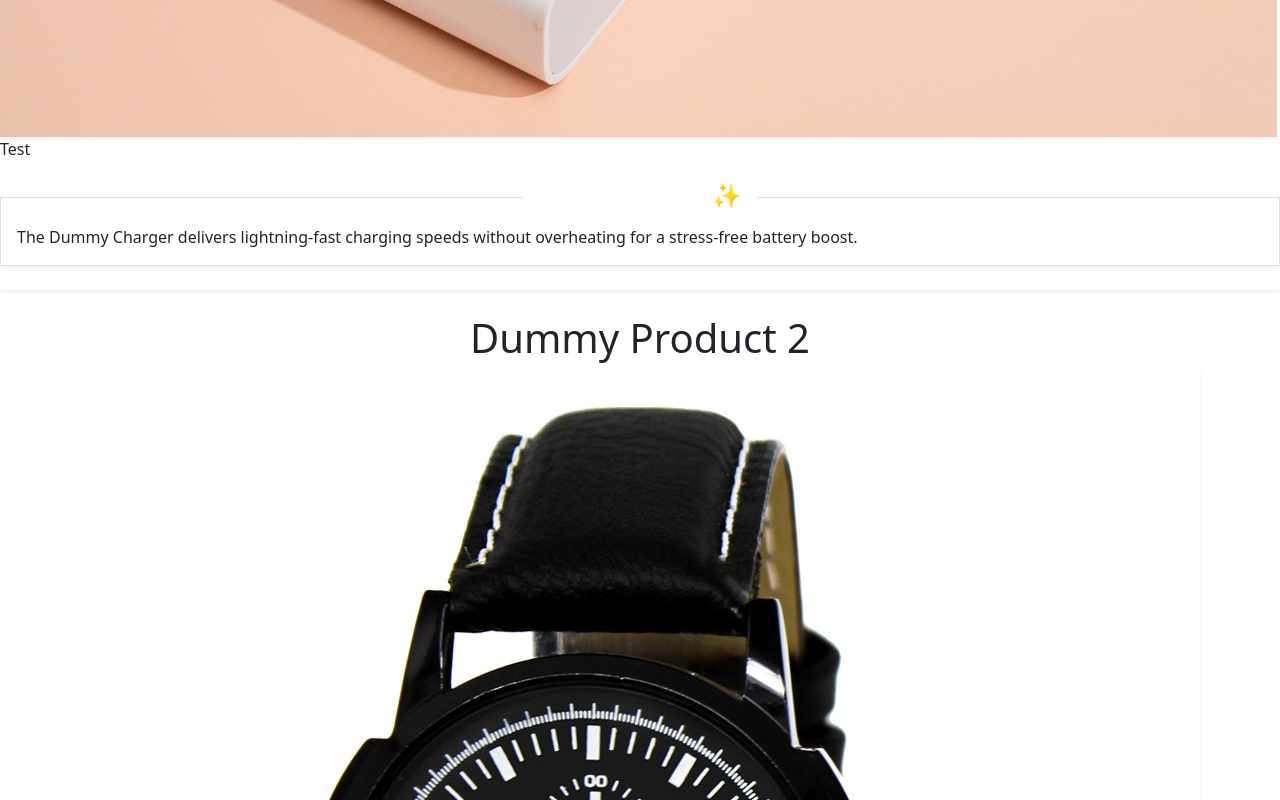
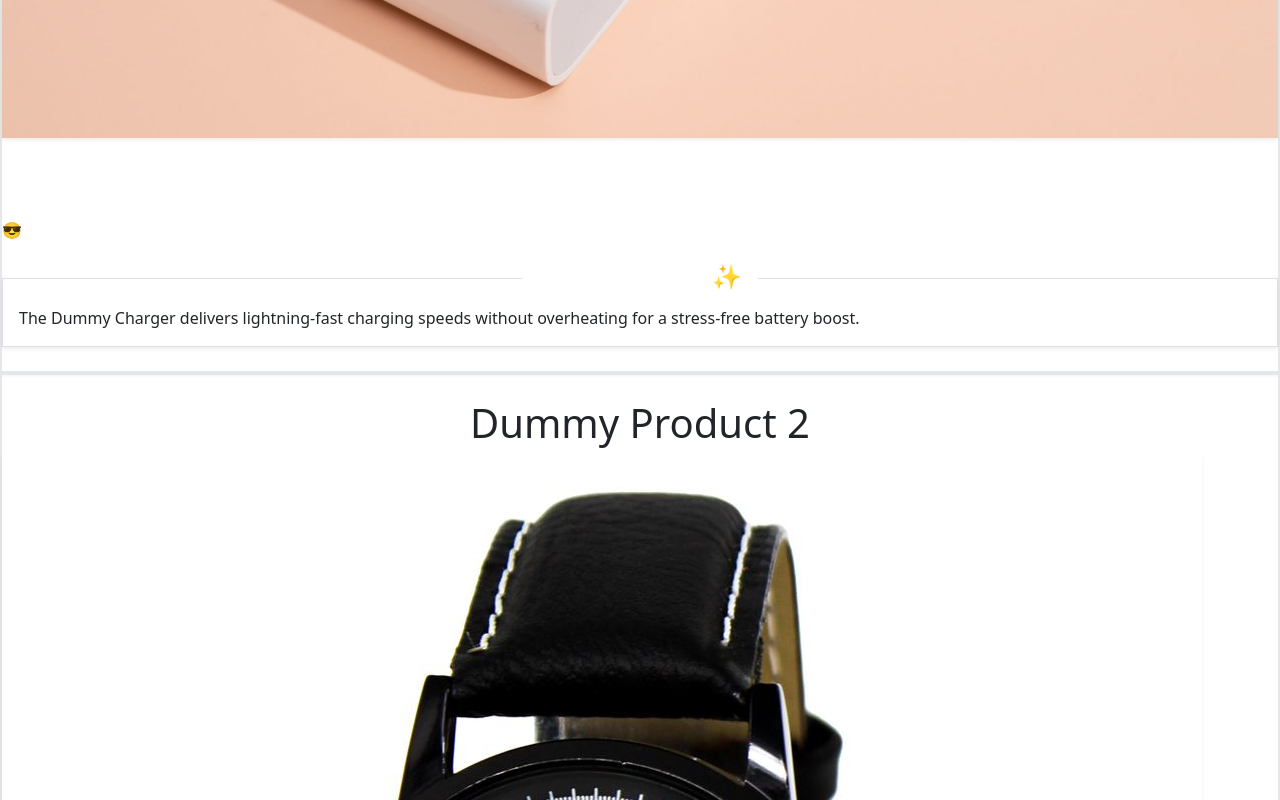
Before and after one commit to LucaRosic/VoPop, a React (Vite) app in the folder frontend/: page /dashboard in a window 1280 px wide. Shown: the part 780-1580 px from the top of the page. Built offline with nearby package versions, Linux system fonts and the light colour scheme.

Commit message:
Updated product card for sentiment emoji and added the Material UI package

```diff
--- a/frontend/package.json
+++ b/frontend/package.json
@@ -10,6 +10,9 @@
     "preview": "vite preview"
   },
   "dependencies": {
+    "@emotion/react": "^11.13.0",
+    "@emotion/styled": "^11.13.0",
+    "@mui/material": "^5.16.6",
     "axios": "^1.7.2",
     "bootstrap": "^5.3.3",
     "chart.js": "^4.4.3",
--- a/frontend/src/components/ProductCard.tsx
+++ b/frontend/src/components/ProductCard.tsx
@@ -10,13 +10,8 @@ export const ProductCard = ({ productId, onClick = () => null }: Props) => {
   const productInfo = DummyData(productId);
 
   return (
-    // <div className="product-card-container" onClick={onClick}>
-    //   <h1>{productTitle}</h1>
-    //   <img className="product-image" src={productImg}></img>
-    // </div>
-
     <div
-      className="product-card bg-slate-100 w-4/5 rounded-lg px-8 py-4 flex shadow-sm dark:shadow-gray-800 gap-4"
+      className="product-card bg-slate-100 w-4/5 rounded-lg px-8 py-4 flex shadow-sm dark:shadow-gray-800 gap-4 border-2 border-gray-200"
       onClick={onClick}
     >
       <div className="product-snippet flex flex-col w-64">
@@ -27,16 +22,20 @@ export const ProductCard = ({ productId, onClick = () => null }: Props) => {
         ></img>
       </div>
 
-      <div className="cx-info-brief flex flex-col justify-around w-3/5">
-        <p>Test</p>
-        <fieldset className="px-3 border rounded-lg shadow-sm dark:shadow-gray-800">
-          <legend className="float-none w-auto px-3 text-center text-lg bg-gray-700 text-white rounded-lg pb-1">Brief Summary ✨</legend>
+      <div className="cx-info-brief flex flex-col justify-between w-3/5">
+        <div className="flex justify-around mt-2 items-center">
+          <div className="bg-gray-700 rounded-lg text-white text-center flex items-center p-4">
+            Customer Sentiment
+          </div>
+          <p className="text-7xl">{productInfo.sentimoji}</p>
+        </div>
+
+        <fieldset className="px-3 border rounded-lg shadow-sm dark:shadow-gray-800 bg-slate-200">
+          <legend className="float-none w-auto px-3 text-center text-lg bg-gray-700 text-white rounded-lg pb-1">
+            Brief Summary ✨
+          </legend>
           <p>{productInfo.brief}</p>
         </fieldset>
-
-
-
-
       </div>
 
       <div className="updated-delete"></div>
```
Also changed, not shown: 1 other file (tests, documents, lock files or other folders).
